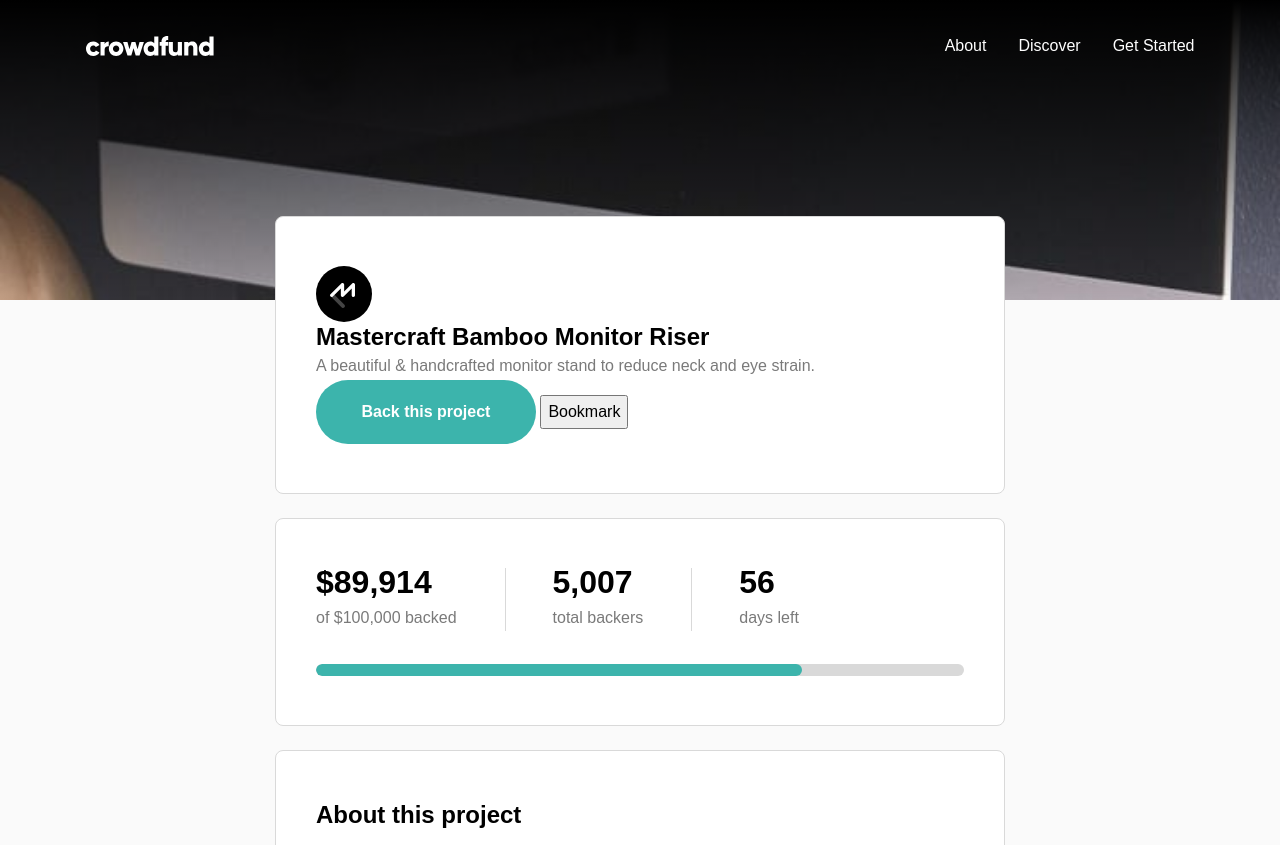
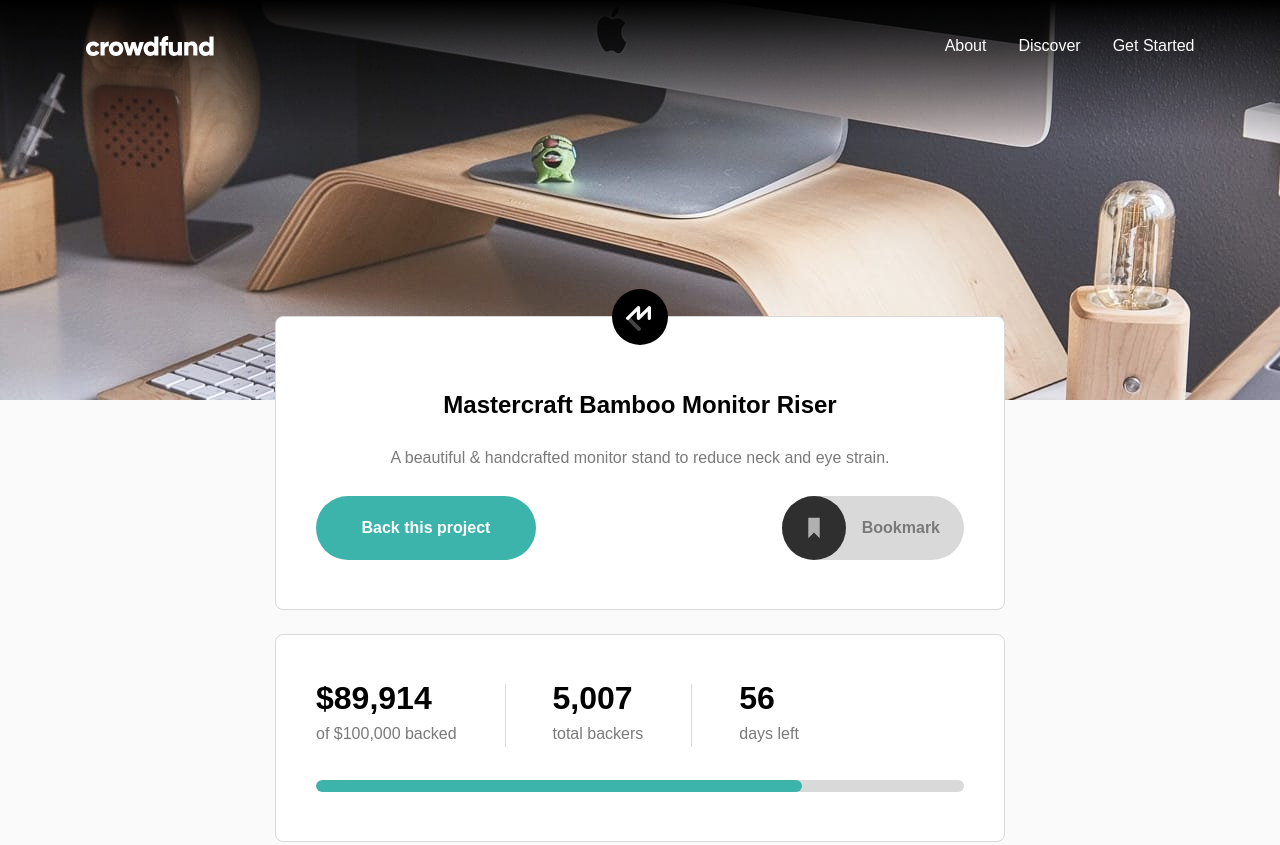
Before and after one commit to hector1234567/fm-crowdfunding-product-page, a plain HTML site: page index.html in a window 1280 px wide. Shown: the top 845 px of the page. Drawn offline with Linux system fonts and the light colour scheme; a web font is replaced by a local one.

Commit message:
finished main page

```diff
--- a/index.html
+++ b/index.html
@@ -31,14 +31,19 @@
       </div>
     </header>
     <main class="wrapper flow" data-type="narrow">
-      <section class="section">
+      <section class="section main-section flow">
         <img src="/images/logo-mastercraft.svg" alt="Mastercraft" />
         <h1>Mastercraft Bamboo Monitor Riser</h1>
         <p>
           A beautiful & handcrafted monitor stand to reduce neck and eye strain.
         </p>
-        <button type="button" class="button">Back this project</button>
-        <button type="button" class="bookmark-button">Bookmark</button>
+        <footer>
+          <button type="button" class="button">Back this project</button>
+          <button type="button" class="bookmark-button">
+            <img src="/images/icon-bookmark.svg" alt="Bookmark" />
+            <span>Bookmark</span>
+          </button>
+        </footer>
       </section>
       <section class="section">
         <ul class="stats" role="list">
--- a/style.css
+++ b/style.css
@@ -224,11 +224,18 @@
 @layer components {
   .site-header {
     height: 30rem;
-    background-image: linear-gradient(to bottom, #000, transparent),
+    background-image: linear-gradient(to bottom, #000, transparent 35%),
       url(/images/image-hero-mobile.jpg);
     background-size: cover;
+    background-position: center, top;
     background-repeat: no-repeat;
     padding-block-start: 3.2rem;
+
+    @media (width > 600px) {
+      height: 40rem;
+      background-image: linear-gradient(to bottom, #000, transparent 35%),
+        url(/images/image-hero-desktop.jpg);
+    }
   }
 
   .site-header__inner {
@@ -248,6 +255,29 @@
       display: flex;
       flex-wrap: wrap;
       gap: 1rem 3.2rem;
+    }
+  }
+
+  .main-section {
+    position: relative;
+    text-align: center;
+
+    > img {
+      position: absolute;
+      top: 0;
+      left: 50%;
+      transform: translate(-50%, -50%);
+      width: 5.6rem;
+    }
+
+    footer {
+      display: grid;
+      grid-template-columns: min-content auto;
+      gap: 0.8rem;
+
+      @media (width < 364px) {
+        grid-template-columns: auto;
+      }
     }
   }
 
@@ -272,7 +302,7 @@
       left: 0;
     }
 
-    @media (width < 768px) {
+    @media (width < 564px) {
       flex-direction: column;
       margin-bottom: 1.6rem;
 
@@ -376,10 +406,37 @@
     border-radius: 999rem;
     border: none;
     cursor: pointer;
+    text-wrap: nowrap;
 
     &[data-size="small"] {
       font-size: var(--font-size-sm);
       padding: 1.5rem 3.25rem;
+    }
+  }
+
+  .bookmark-button {
+    justify-self: end;
+    display: flex;
+    align-items: center;
+    gap: 1.6rem;
+    background-color: var(--background-brand-light);
+    color: var(--text-contrast-light);
+    border: none;
+    border-radius: 999rem;
+    padding: 0;
+    padding-inline-end: 2.4rem;
+    font-weight: var(--font-weight-bold);
+
+    img {
+      height: 100%;
+    }
+
+    @media (width < 467px) {
+      padding-inline-end: 0;
+
+      span {
+        display: none;
+      }
     }
   }
 }
```
